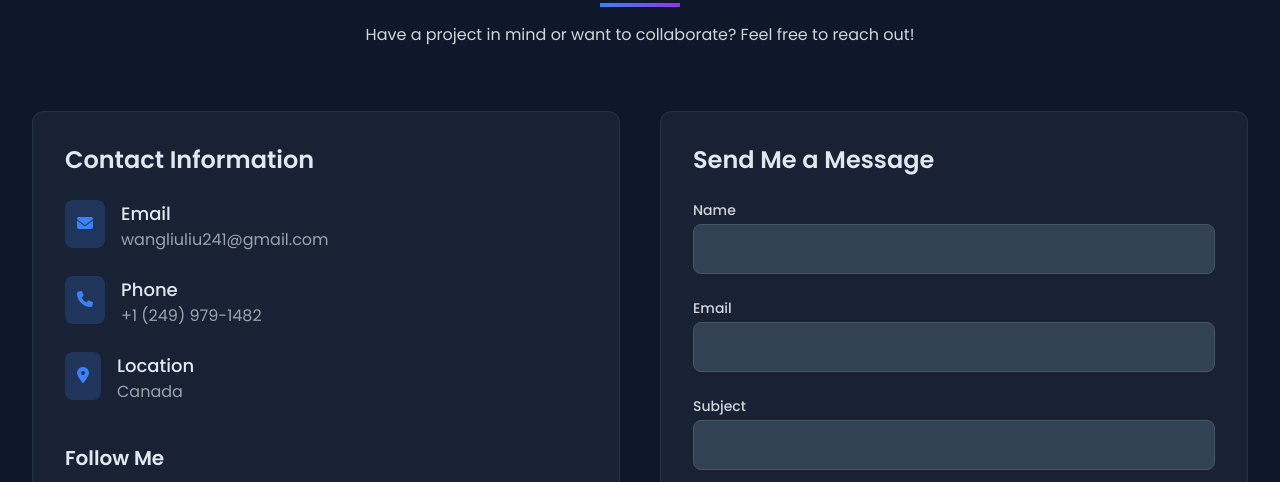
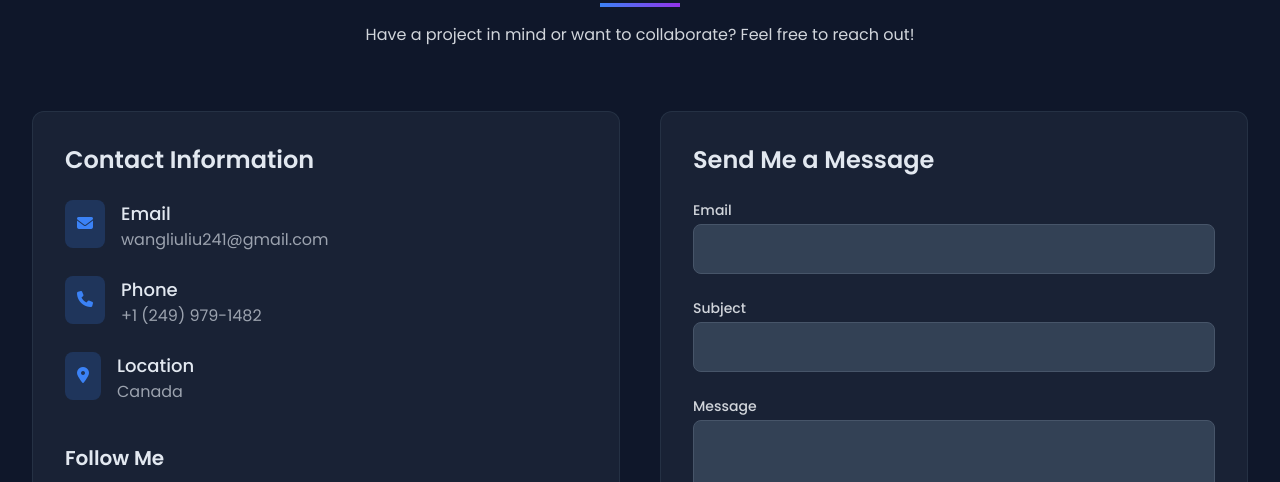
Before and after one commit to wxhcw/myportfolio, a website: page index.html in a window 1280 px wide. Shown: the part 3185-3667 px from the top of the page. Drawn offline with nearby package versions, Linux system fonts and the light colour scheme.

Commit message:
update: send msg

```diff
--- a/index.html
+++ b/index.html
@@ -818,20 +818,7 @@
               class="bg-slate-800/70 p-8 rounded-xl border border-slate-700/50"
             >
               <h3 class="text-2xl font-semibold mb-6">Send Me a Message</h3>
-              <form id="contact-form" class="space-y-6">
-                <div>
-                  <label
-                    for="name"
-                    class="block text-sm font-medium text-gray-300 mb-1"
-                    >Name</label
-                  >
-                  <input
-                    type="text"
-                    id="name"
-                    name="name"
-                    class="w-full bg-slate-700 border border-slate-600 rounded-lg px-4 py-3 text-white focus:outline-none focus:ring-2 focus:ring-blue-500"
-                  />
-                </div>
+              <form id="contact-form" class="space-y-6" action="https://formspree.io/f/mbdlpnqr" method="POST">
                 <div>
                   <label
                     for="email"
@@ -969,13 +956,12 @@
         e.preventDefault();
 
         // Get form values
-        const name = document.getElementById("name").value;
         const email = document.getElementById("email").value;
         const subject = document.getElementById("subject").value;
         const message = document.getElementById("message").value;
 
         // Validate form (simple validation)
-        if (!name || !email || !subject || !message) {
+        if (!email || !subject || !message) {
           alert("Please fill in all fields");
           return;
         }
```
